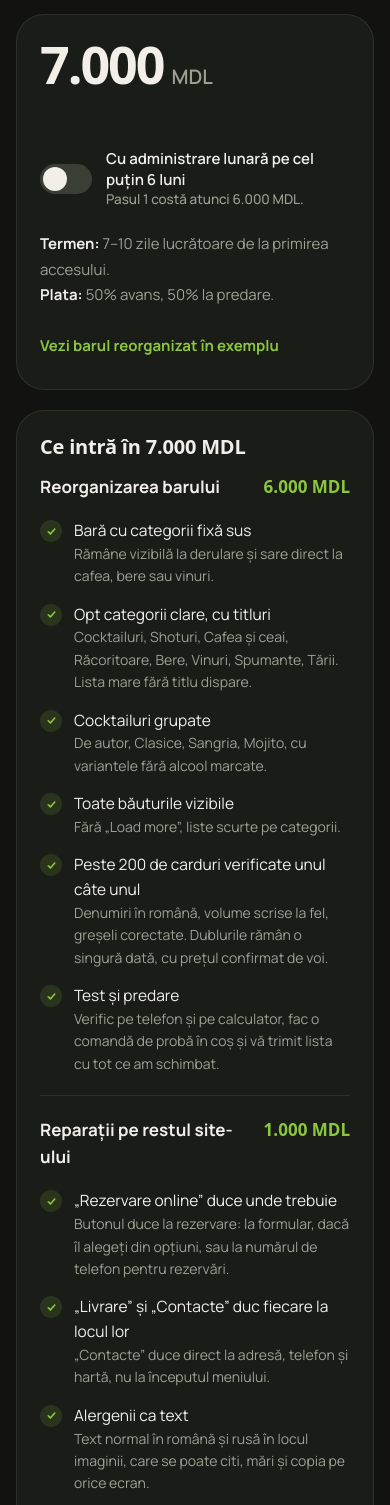
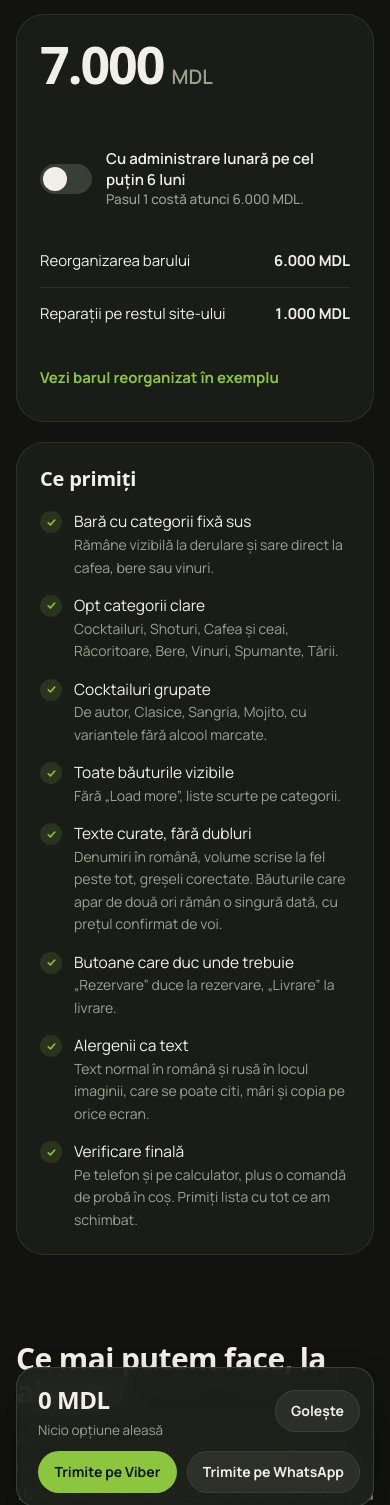
Before and after one commit to designxonox-netizen/offers, a plain HTML site: page grillzone/index.html in a window 390 px wide. Shown: the part 4815-6320 px from the top of the page. Drawn offline with Linux system fonts and the light colour scheme; a web font is replaced by a local one.

```diff
--- a/grillzone/index.html
+++ b/grillzone/index.html
@@ -361,13 +361,6 @@ section.block{padding:clamp(88px,12vw,150px) 0 0}
 .split{display:flex;justify-content:space-between;gap:16px;padding:14px 0;border-top:1px solid var(--line);font-size:15px}
 .split:first-of-type{border-top:0}
 .split b{white-space:nowrap}
-.pterms{margin-top:22px;font-size:15px;color:var(--smoke);line-height:1.7}
-.pterms b{color:var(--bone)}
-.pgroup{margin-top:20px;padding-top:20px;border-top:1px solid var(--line)}
-.pgroup:first-of-type{margin-top:14px;padding-top:0;border-top:0}
-.ph{display:flex;justify-content:space-between;align-items:baseline;gap:14px;font-size:17px}
-.ph b.money{color:var(--grill);white-space:nowrap;font-family:var(--display);font-weight:600}
-.pnote{margin-top:22px;padding-top:16px;border-top:1px solid var(--line);font-size:14px;color:var(--smoke)}
 .linkbtn{display:inline-flex;align-items:center;gap:8px;margin-top:18px;font-weight:700;font-size:15px;color:var(--grill);padding:8px 0;text-decoration:none}
 .linkbtn:hover{text-decoration:underline;text-underline-offset:4px}
 
@@ -721,27 +714,24 @@ footer.end .me a:not(.btn):hover{color:var(--bone)}
         <div class="price money"><span id="p1">7.000</span><small>MDL</small></div>
         <p class="was money" id="p1was" aria-live="polite"></p>
         <label class="switch"><input type="checkbox" id="sub6"><span class="tr"></span><span class="t" data-t="При ежемесячном сопровождении минимум на 6 месяцев&lt;small&gt;Тогда Шаг 1 стоит 6.000 MDL.&lt;/small&gt;">Cu administrare lunară pe cel puțin 6 luni<small>Pasul 1 costă atunci 6.000 MDL.</small></span></label>
-        <p class="pterms" data-t="&lt;b&gt;Срок:&lt;/b&gt; 7–10 рабочих дней с момента получения доступа.&lt;br&gt;&lt;b&gt;Оплата:&lt;/b&gt; 50% аванс, 50% при сдаче."><b>Termen:</b> 7–10 zile lucrătoare de la primirea accesului.<br><b>Plata:</b> 50% avans, 50% la predare.</p>
+        <div style="margin-top:26px">
+          <div class="split"><span data-t="Реорганизация бара">Reorganizarea barului</span><b class="money">6.000 MDL</b></div>
+          <div class="split"><span data-t="Исправления на остальном сайте">Reparații pe restul site-ului</span><b class="money">1.000 MDL</b></div>
+        </div>
         <button type="button" class="linkbtn" data-demo="barul" data-t="Посмотреть обновлённый бар в примере">Vezi barul reorganizat în exemplu</button>
       </div>
       <div class="panel">
-        <h3 data-t="Что входит в 7.000 MDL">Ce intră în 7.000 MDL</h3>
-        <div class="pgroup"><div class="ph"><b data-t="Реорганизация бара">Reorganizarea barului</b><b class="money">6.000 MDL</b></div>
+        <h3 data-t="Что вы получаете">Ce primiți</h3>
         <ul class="inc">
           <li><div data-t="Закреплённая панель категорий&lt;span&gt;Видна при прокрутке и сразу ведёт к кофе, пиву или винам.&lt;/span&gt;">Bară cu categorii fixă sus<span>Rămâne vizibilă la derulare și sare direct la cafea, bere sau vinuri.</span></div></li>
-          <li><div data-t="Восемь понятных категорий с заголовками&lt;span&gt;Коктейли, шоты, кофе и чай, прохладительные, пиво, вина, игристые, крепкие. Большой список без заголовка исчезает.&lt;/span&gt;">Opt categorii clare, cu titluri<span>Cocktailuri, Shoturi, Cafea și ceai, Răcoritoare, Bere, Vinuri, Spumante, Tării. Lista mare fără titlu dispare.</span></div></li>
+          <li><div data-t="Восемь понятных категорий&lt;span&gt;Коктейли, шоты, кофе и чай, прохладительные напитки, пиво, вина, игристые, крепкие напитки.&lt;/span&gt;">Opt categorii clare<span>Cocktailuri, Shoturi, Cafea și ceai, Răcoritoare, Bere, Vinuri, Spumante, Tării.</span></div></li>
           <li><div data-t="Коктейли по группам&lt;span&gt;Авторские, классические, сангрия, мохито, безалкогольные варианты отмечены.&lt;/span&gt;">Cocktailuri grupate<span>De autor, Clasice, Sangria, Mojito, cu variantele fără alcool marcate.</span></div></li>
           <li><div data-t="Все напитки на виду&lt;span&gt;Без «Load more», короткие списки по категориям.&lt;/span&gt;">Toate băuturile vizibile<span>Fără „Load more”, liste scurte pe categorii.</span></div></li>
-          <li><div data-t="Больше 200 карточек, проверенных по одной&lt;span&gt;Названия на румынском, объём указан одинаково, ошибки исправлены. Дубли остаются один раз, с ценой, подтверждённой вами.&lt;/span&gt;">Peste 200 de carduri verificate unul câte unul<span>Denumiri în română, volume scrise la fel, greșeli corectate. Dublurile rămân o singură dată, cu prețul confirmat de voi.</span></div></li>
-          <li><div data-t="Проверка и сдача&lt;span&gt;Проверяю на телефоне и компьютере, делаю пробный заказ через корзину и присылаю список всех изменений.&lt;/span&gt;">Test și predare<span>Verific pe telefon și pe calculator, fac o comandă de probă în coș și vă trimit lista cu tot ce am schimbat.</span></div></li>
-        </ul></div>
-        <div class="pgroup"><div class="ph"><b data-t="Исправления на остальном сайте">Reparații pe restul site-ului</b><b class="money">1.000 MDL</b></div>
-        <ul class="inc">
-          <li><div data-t="«Rezervare online» ведёт куда нужно&lt;span&gt;Кнопка ведёт к бронированию: к форме, если вы выберете её в опциях, или к номеру телефона для брони.&lt;/span&gt;">„Rezervare online” duce unde trebuie<span>Butonul duce la rezervare: la formular, dacă îl alegeți din opțiuni, sau la numărul de telefon pentru rezervări.</span></div></li>
-          <li><div data-t="«Livrare» и «Contacte» ведут каждая на своё место&lt;span&gt;«Contacte» ведёт сразу к адресу, телефону и карте, а не в начало меню.&lt;/span&gt;">„Livrare” și „Contacte” duc fiecare la locul lor<span>„Contacte” duce direct la adresă, telefon și hartă, nu la începutul meniului.</span></div></li>
+          <li><div data-t="Аккуратные тексты без дублей&lt;span&gt;Названия на румынском, объём везде указан одинаково, ошибки исправлены. Напитки, которые встречаются дважды, остаются один раз, с ценой, подтверждённой вами.&lt;/span&gt;">Texte curate, fără dubluri<span>Denumiri în română, volume scrise la fel peste tot, greșeli corectate. Băuturile care apar de două ori rămân o singură dată, cu prețul confirmat de voi.</span></div></li>
+          <li><div data-t="Кнопки ведут куда нужно&lt;span&gt;«Бронь» ведёт к бронированию, «Доставка» к доставке.&lt;/span&gt;">Butoane care duc unde trebuie<span>„Rezervare” duce la rezervare, „Livrare” la livrare.</span></div></li>
           <li><div data-t="Аллергены текстом&lt;span&gt;Обычный текст на румынском и русском вместо картинки: его можно прочитать, увеличить и скопировать на любом экране.&lt;/span&gt;">Alergenii ca text<span>Text normal în română și rusă în locul imaginii, care se poate citi, mări și copia pe orice ecran.</span></div></li>
-        </ul></div>
-        <p class="pnote" data-t="Сюда не входят: опции ниже (новые страницы, форма бронирования, русская версия) и ежемесячное сопровождение.">Nu intră aici: opțiunile de mai jos (pagini noi, formular de rezervare, versiune în rusă) și administrarea lunară.</p>
+          <li><div data-t="Финальная проверка&lt;span&gt;На телефоне и компьютере, плюс пробный заказ через корзину. Вы получаете список всех изменений.&lt;/span&gt;">Verificare finală<span>Pe telefon și pe calculator, plus o comandă de probă în coș. Primiți lista cu tot ce am schimbat.</span></div></li>
+        </ul>
       </div>
     </div>
   </div>
```
